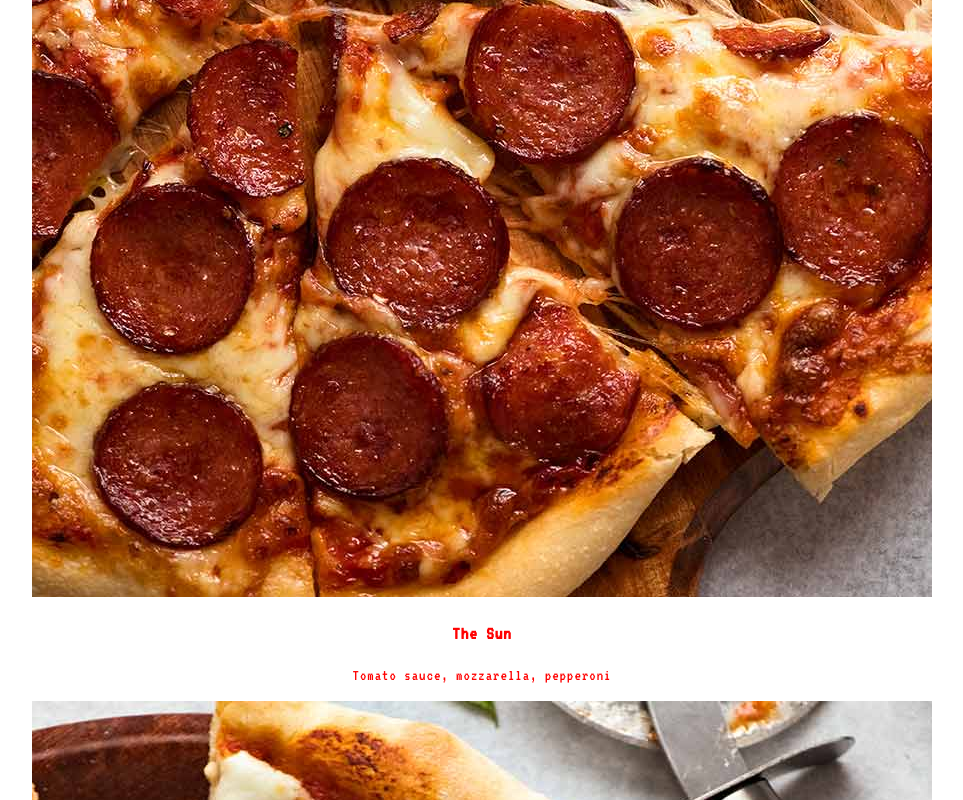
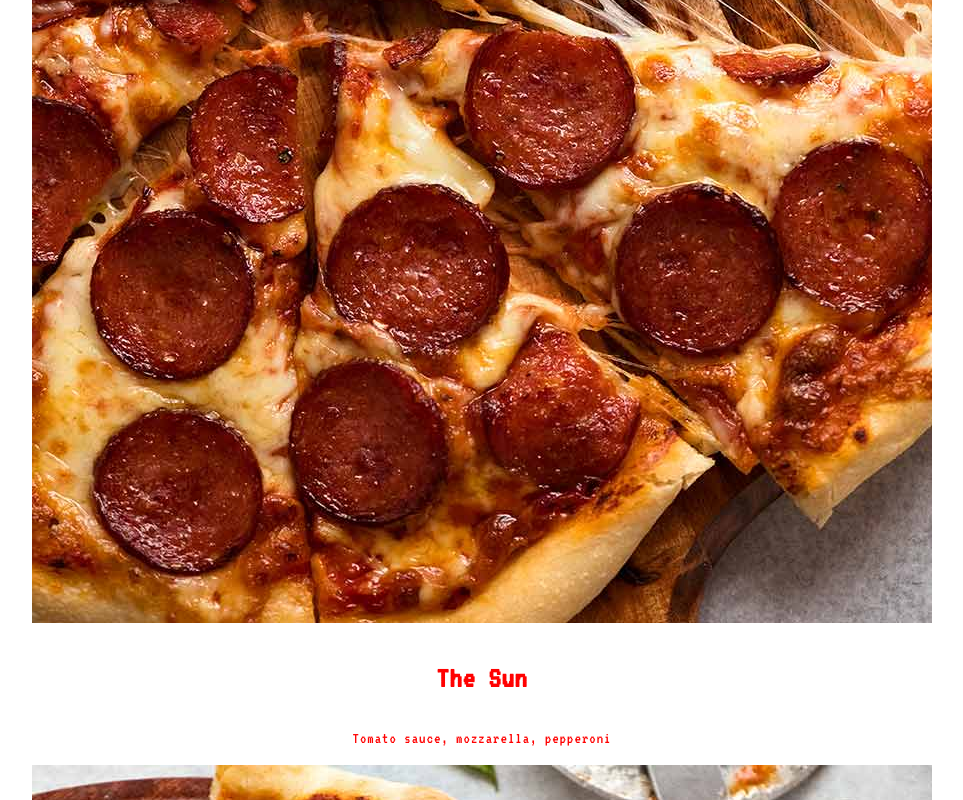
Before and after one commit to saltta/my-first-repo, a plain HTML site: page index.html in a window 1280 px wide. Shown: the part 2000-2800 px from the top of the page, without its empty margins (158-1121 px from the left). Drawn offline with Linux system fonts and the light colour scheme.

Commit message:
updated headings css

```diff
--- a/assets/css/style.css
+++ b/assets/css/style.css
@@ -86,13 +86,18 @@ h1 {
 }
 
 h2 {
-    font-size: 3rem;
+    font-size: 4rem;
     margin: 5rem 0 5rem 0;
     font-weight: 500;
     padding: 0.5rem;
     background-color: #cd0000;
     color: #fff;
     border-radius: 0.5rem;
+}
+
+h3 {
+    font-weight: bold;
+    font-size: 3rem;
 }
 
 /* about section */
```
